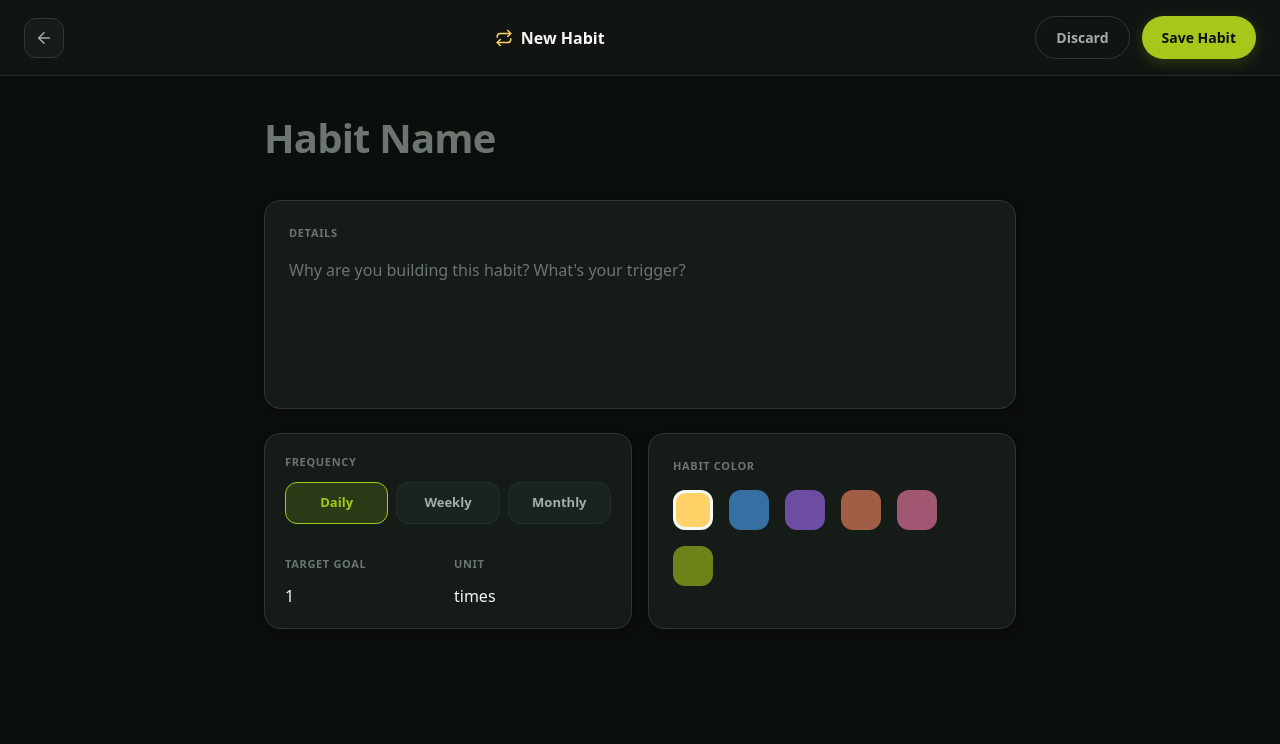
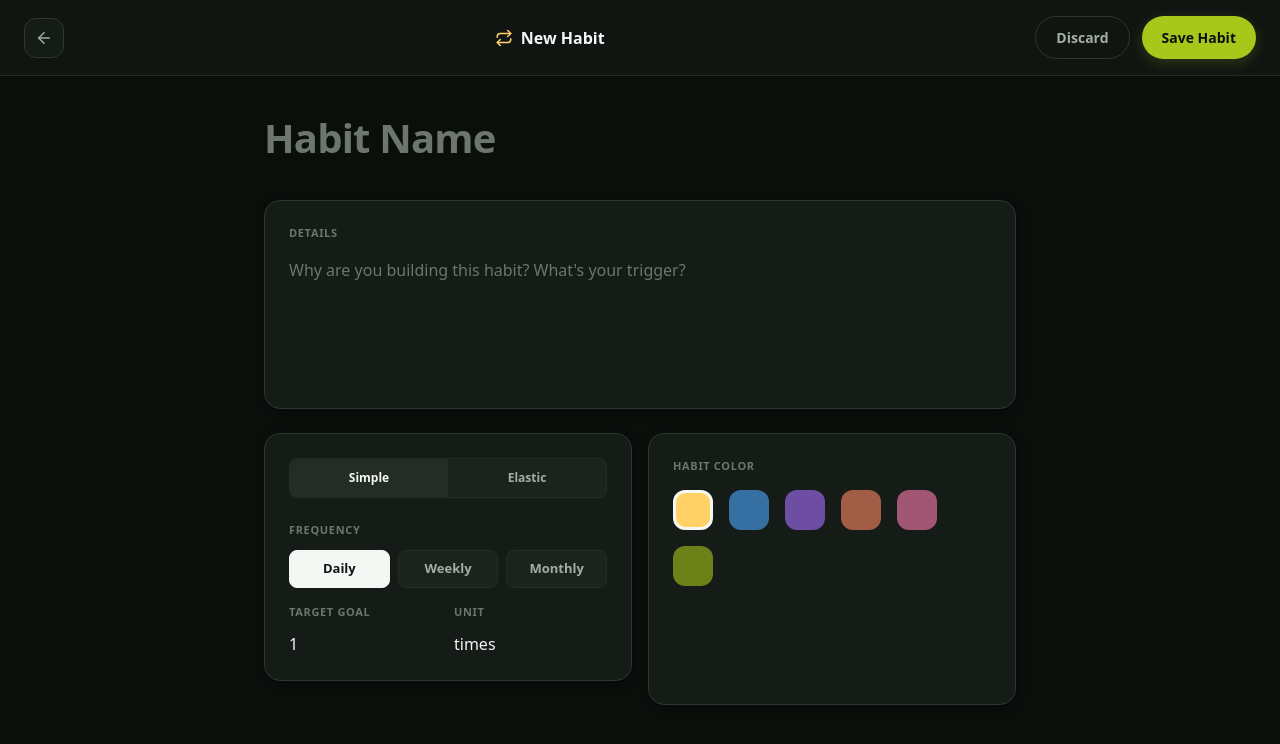
Before and after one commit to HarshaJyos/loah_trail, a Next.js app: page /habits/new in a window 1280 px wide. Shown: the top 744 px of the page. Built offline with nearby package versions, Linux system fonts and the light colour scheme.

Commit message:
hello 11

```diff
--- a/components/editors/HabitEditor.tsx
+++ b/components/editors/HabitEditor.tsx
@@ -21,18 +21,28 @@ export const HabitEditor: React.FC = () => {
   const [description, setDescription] = React.useState(searchParams?.get('desc') || '');
   const [color, setColor] = React.useState('var(--cat-learning)');
   const [freqType, setFreqType] = React.useState<'daily' | 'weekly' | 'monthly'>('daily');
+  const [habitType, setHabitType] = React.useState<'simple' | 'elastic'>('simple');
   const [goalTarget, setGoalTarget] = React.useState('1');
   const [goalUnit, setGoalUnit] = React.useState('times');
+  const [elasticMini, setElasticMini] = React.useState('1');
+  const [elasticPlus, setElasticPlus] = React.useState('2');
+  const [elasticElite, setElasticElite] = React.useState('3');
 
   React.useEffect(() => {
     if (existingHabit) {
       setTitle(existingHabit.title);
       setDescription(existingHabit.description || '');
       setColor(existingHabit.color || 'var(--cat-learning)');
+      if (existingHabit.type) setHabitType(existingHabit.type);
       if (existingHabit.frequency) setFreqType(existingHabit.frequency.type);
       if (existingHabit.goal) {
         setGoalTarget(existingHabit.goal.target.toString());
         setGoalUnit(existingHabit.goal.unit);
+      }
+      if (existingHabit.elasticConfig) {
+        setElasticMini(existingHabit.elasticConfig.mini.target.toString());
+        setElasticPlus(existingHabit.elasticConfig.plus.target.toString());
+        setElasticElite(existingHabit.elasticConfig.elite.target.toString());
       }
     }
   }, [existingHabit]);
@@ -44,14 +54,25 @@ export const HabitEditor: React.FC = () => {
       router.push('/habits' as any);
       return;
     }
+    let elasticConfig = undefined;
+    if (habitType === 'elastic') {
+      elasticConfig = {
+        unit: goalUnit || 'times',
+        mini: { label: 'Mini', target: parseFloat(elasticMini) || 1 },
+        plus: { label: 'Plus', target: parseFloat(elasticPlus) || 2 },
+        elite: { label: 'Elite', target: parseFloat(elasticElite) || 3 },
+      };
+    }
+
     const newHabit: Habit = {
       id: existingHabit ? existingHabit.id : Date.now().toString(),
       title: title.trim(),
       description,
       color,
-      type: existingHabit ? existingHabit.type : 'simple',
+      type: habitType,
       frequency: { type: freqType },
       goal: { type: 'check', target: parseFloat(goalTarget) || 1, unit: goalUnit || 'times' },
+      elasticConfig,
       history: existingHabit ? existingHabit.history : {},
       streak: existingHabit ? existingHabit.streak : 0,
       createdAt: existingHabit ? existingHabit.createdAt : Date.now(),
@@ -128,23 +149,47 @@ export const HabitEditor: React.FC = () => {
         </div>
 
         <div className="grid grid-cols-1 md:grid-cols-2 gap-4 mb-6">
-          <div className="loah-card" style={{ padding: '20px', display: 'flex', flexDirection: 'column', gap: '16px' }}>
+          <div className="loah-card" style={{ padding: '24px', marginBottom: '24px' }}>
+            <div style={{ display: 'flex', gap: '12px', marginBottom: '24px' }}>
+              <div style={{ flex: 1, display: 'flex', background: 'var(--bg-surface-elevated)', border: '1px solid var(--border-subtle)', borderRadius: '8px', overflow: 'hidden', height: '40px' }}>
+                <button
+                  onClick={() => setHabitType('simple')}
+                  style={{
+                    flex: 1, display: 'flex', alignItems: 'center', justifyContent: 'center', fontSize: 12, fontWeight: 600,
+                    background: habitType === 'simple' ? 'var(--border-subtle)' : 'transparent',
+                    color: habitType === 'simple' ? 'var(--text-primary)' : 'var(--text-secondary)',
+                  }}
+                >
+                  Simple
+                </button>
+                <button
+                  onClick={() => setHabitType('elastic')}
+                  style={{
+                    flex: 1, display: 'flex', alignItems: 'center', justifyContent: 'center', fontSize: 12, fontWeight: 600,
+                    background: habitType === 'elastic' ? 'var(--border-subtle)' : 'transparent',
+                    color: habitType === 'elastic' ? 'var(--text-primary)' : 'var(--text-secondary)',
+                  }}
+                >
+                  Elastic
+                </button>
+              </div>
+            </div>
+
             <div style={{ display: 'flex', flexDirection: 'column' }}>
               <div style={{ fontSize: 11, fontWeight: 700, color: 'var(--text-tertiary)', textTransform: 'uppercase', letterSpacing: '0.06em', marginBottom: 12 }}>
                 Frequency
               </div>
-              <div className="flex gap-2">
-                {(['daily', 'weekly', 'monthly'] as const).map((f) => (
+              <div style={{ display: 'flex', gap: '8px' }}>
+                {['daily', 'weekly', 'monthly'].map((f) => (
                   <button
                     key={f}
-                    onClick={() => setFreqType(f)}
+                    onClick={() => setFreqType(f as any)}
                     style={{
-                      flex: 1, padding: '10px', borderRadius: '12px',
-                      border: `1px solid ${freqType === f ? 'var(--brand-primary)' : 'var(--border-subtle)'}`,
-                      background: freqType === f ? 'var(--brand-primary-muted)' : 'var(--bg-surface-elevated)',
-                      color: freqType === f ? 'var(--brand-primary)' : 'var(--text-secondary)',
-                      fontWeight: 600, fontSize: '13px', textTransform: 'capitalize',
-                      transition: 'all 0.2s',
+                      flex: 1, padding: '8px 0', borderRadius: '8px', fontSize: 13, fontWeight: 600, textTransform: 'capitalize',
+                      background: freqType === f ? 'var(--text-primary)' : 'var(--bg-surface-elevated)',
+                      color: freqType === f ? 'var(--bg-canvas)' : 'var(--text-secondary)',
+                      border: '1px solid',
+                      borderColor: freqType === f ? 'var(--text-primary)' : 'var(--border-subtle)',
                     }}
                   >
                     {f}
@@ -153,6 +198,7 @@ export const HabitEditor: React.FC = () => {
               </div>
             </div>
 
+            {habitType === 'simple' ? (
               <div style={{ display: 'flex', gap: '12px' }}>
                 <div style={{ flex: 1, display: 'flex', flexDirection: 'column' }}>
                   <div style={{ fontSize: 11, fontWeight: 700, color: 'var(--text-tertiary)', textTransform: 'uppercase', letterSpacing: '0.06em', marginBottom: 12, marginTop: 16 }}>
@@ -178,6 +224,59 @@ export const HabitEditor: React.FC = () => {
                   />
                 </div>
               </div>
+            ) : (
+              <div style={{ display: 'flex', flexDirection: 'column', gap: '16px', marginTop: 16 }}>
+                <div style={{ display: 'flex', flexDirection: 'column' }}>
+                  <div style={{ fontSize: 11, fontWeight: 700, color: 'var(--text-tertiary)', textTransform: 'uppercase', letterSpacing: '0.06em', marginBottom: 8 }}>
+                    Unit (e.g. mins, pages)
+                  </div>
+                  <input
+                    value={goalUnit}
+                    onChange={(e) => setGoalUnit(e.target.value)}
+                    className="loah-input"
+                    placeholder="Unit"
+                  />
+                </div>
+                <div style={{ display: 'flex', gap: '12px' }}>
+                  <div style={{ flex: 1, display: 'flex', flexDirection: 'column' }}>
+                    <div style={{ fontSize: 11, fontWeight: 700, color: '#6366f1', textTransform: 'uppercase', letterSpacing: '0.06em', marginBottom: 8 }}>
+                      Mini
+                    </div>
+                    <input
+                      type="number"
+                      value={elasticMini}
+                      onChange={(e) => setElasticMini(e.target.value)}
+                      className="loah-input"
+                      style={{ borderColor: '#6366f1' }}
+                    />
+                  </div>
+                  <div style={{ flex: 1, display: 'flex', flexDirection: 'column' }}>
+                    <div style={{ fontSize: 11, fontWeight: 700, color: '#a855f7', textTransform: 'uppercase', letterSpacing: '0.06em', marginBottom: 8 }}>
+                      Plus
+                    </div>
+                    <input
+                      type="number"
+                      value={elasticPlus}
+                      onChange={(e) => setElasticPlus(e.target.value)}
+                      className="loah-input"
+                      style={{ borderColor: '#a855f7' }}
+                    />
+                  </div>
+                  <div style={{ flex: 1, display: 'flex', flexDirection: 'column' }}>
+                    <div style={{ fontSize: 11, fontWeight: 700, color: '#ec4899', textTransform: 'uppercase', letterSpacing: '0.06em', marginBottom: 8 }}>
+                      Elite
+                    </div>
+                    <input
+                      type="number"
+                      value={elasticElite}
+                      onChange={(e) => setElasticElite(e.target.value)}
+                      className="loah-input"
+                      style={{ borderColor: '#ec4899' }}
+                    />
+                  </div>
+                </div>
+              </div>
+            )}
           </div>
 
           <div className="loah-card" style={{ padding: '24px' }}>
--- a/components/modules/HabitModule.tsx
+++ b/components/modules/HabitModule.tsx
@@ -664,7 +664,7 @@ export const HabitModule: React.FC = () => {
                   onDragOver={handleDragOver}
                   onDrop={(e) => handleDrop(e, habit.id)}
                   onClick={() => setViewingHabitId(habit.id)}
-                  className="loah-card group cursor-pointer relative flex flex-col justify-between h-[300px]"
+                  className="loah-card group cursor-pointer relative flex flex-col justify-between h-[300px] p-6"
                   style={{
                     border: habit.isPinned ? '1px solid var(--brand-primary)' : '1px solid var(--border-default)',
                     boxShadow: habit.isPinned ? '0 8px 30px rgba(137,121,255,0.1)' : undefined,
@@ -739,6 +739,42 @@ export const HabitModule: React.FC = () => {
                           title="Edit"
                         >
                           <Edit2 size={14} />
+                        </button>
+                        {showArchived ? (
+                          <button
+                            onClick={(e) => {
+                              e.stopPropagation();
+                              onUnarchiveHabit(habit.id);
+                            }}
+                            style={{ width: 28, height: 28, borderRadius: 6, display: 'flex', alignItems: 'center', justifyContent: 'center' }}
+                            className="text-[var(--text-tertiary)] hover:text-[var(--text-primary)] hover:bg-[var(--bg-surface-elevated)] transition-colors"
+                            title="Restore"
+                          >
+                            <RefreshCcw size={14} />
+                          </button>
+                        ) : (
+                          <button
+                            onClick={(e) => {
+                              e.stopPropagation();
+                              onArchiveHabit(habit.id);
+                            }}
+                            style={{ width: 28, height: 28, borderRadius: 6, display: 'flex', alignItems: 'center', justifyContent: 'center' }}
+                            className="text-[var(--text-tertiary)] hover:text-[var(--text-primary)] hover:bg-[var(--bg-surface-elevated)] transition-colors"
+                            title="Archive"
+                          >
+                            <Archive size={14} />
+                          </button>
+                        )}
+                        <button
+                          onClick={(e) => {
+                            e.stopPropagation();
+                            onDeleteHabit(habit.id);
+                          }}
+                          style={{ width: 28, height: 28, borderRadius: 6, display: 'flex', alignItems: 'center', justifyContent: 'center' }}
+                          className="text-[var(--text-tertiary)] hover:text-[var(--danger-default)] hover:bg-[var(--danger-surface)] transition-colors"
+                          title="Delete"
+                        >
+                          <Trash2 size={14} />
                         </button>
                       </div>
                     </div>
```
Lines whose indentation alone changed are shown as unchanged.
